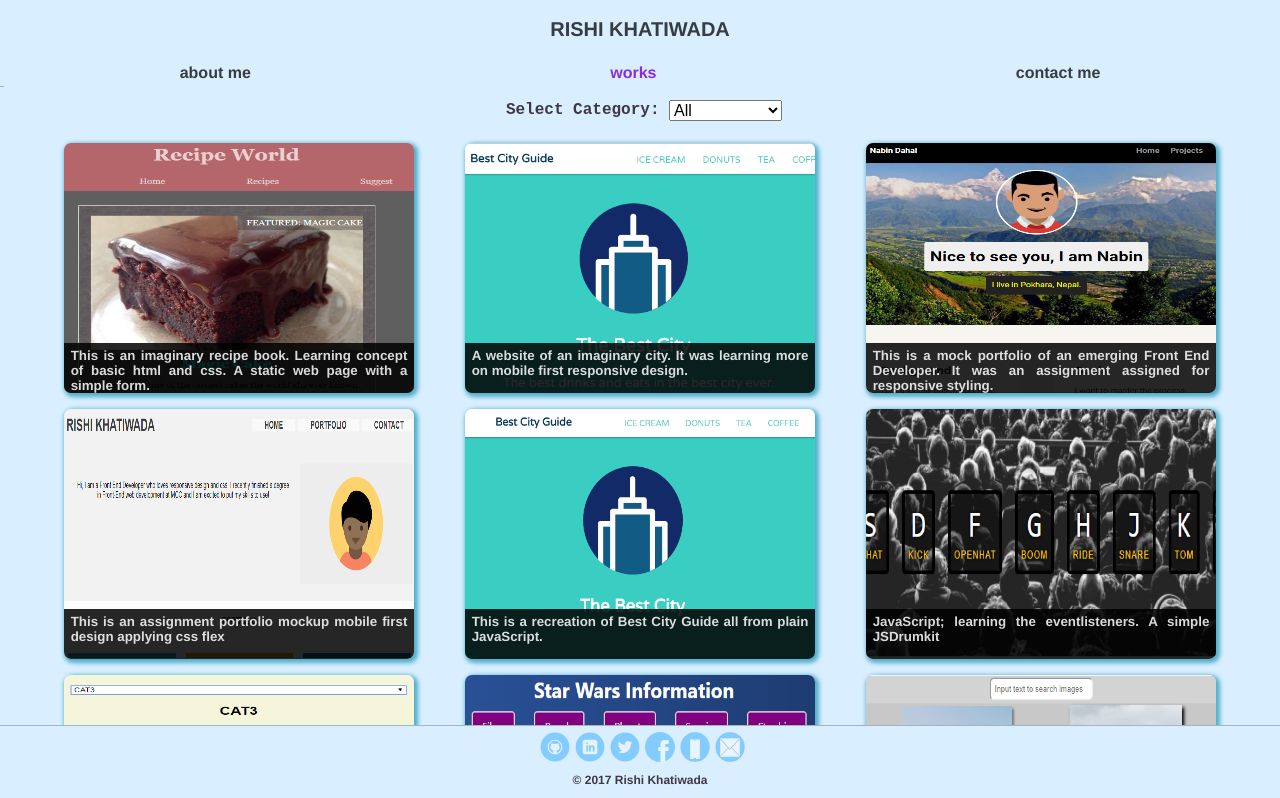
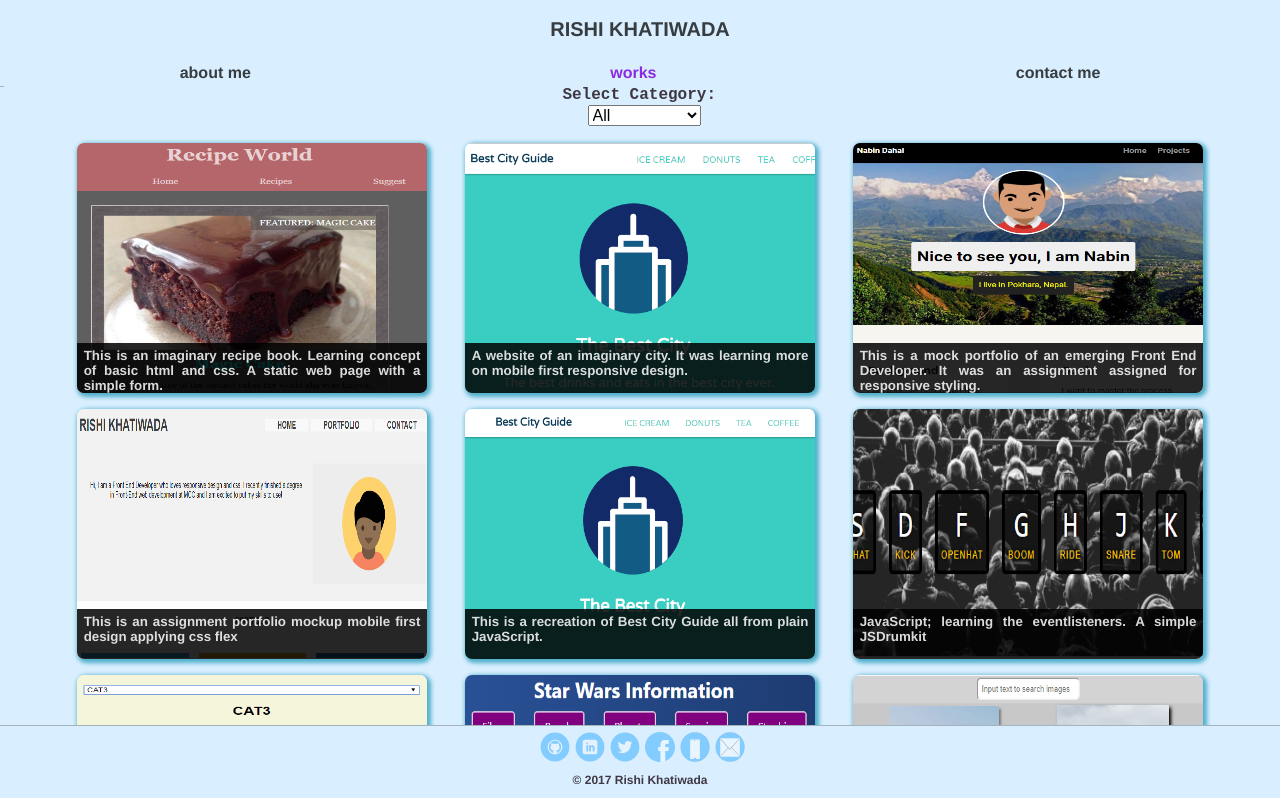
Before and after one commit to rsi2940/portfolio, an Angular app: page /works in a window 1280 px wide. Shown: the top 798 px of the page. Built offline with nearby package versions, Linux system fonts and the light colour scheme.

Commit message:
changed to grid layout

```diff
--- a/src/app/works/works.component.scss
+++ b/src/app/works/works.component.scss
@@ -1,24 +1,26 @@
 .container {
-  //width: 600px;
-  //position: absolute;
-  //margin: 1em 0.5em;
-  display: flex;
+  // display: flex;
+  // flex-wrap: wrap;
+  //
+  display: grid;
+  justify-content: center;
   width: 90vw;
   padding-top: 2.25em;
-  // padding-bottom: 0.25em;
   margin: 0 auto;
-  flex-wrap: wrap;
-  justify-content: center;
+
   > div {
     padding-top: 0.5rem;
   }
 
-  @media (min-width: 960px) {
-    //justify-content: space-between;
-
-    justify-content: space-between;
+  @media (min-width: 720px) {
+    grid-template-columns: 1fr 1fr;
+    justify-items: center;
+    grid-column-gap: 0.75em;
   }
-  @media (min-width: 1440px) {
+  @media (min-width: 1100px) {
+    grid-template-columns: 1fr 1fr 1fr;
+  }
+  @media (min-width: 1400px) {
     width: 70%;
   }
 }
@@ -29,10 +31,10 @@ pre {
   background-image: url('../../assets/image/bg.png');
   z-index: 1;
   margin-bottom: 0;
-  @media (min-width: 960px) {
-    display: flex;
-    align-items: center;
-    justify-content: center;
+  @media (min-width: 720px) {
+    // display: flex;
+    // align-items: center;
+    // justify-content: center;
     position: fixed;
     width: 100%;
     height: 3em;
```
